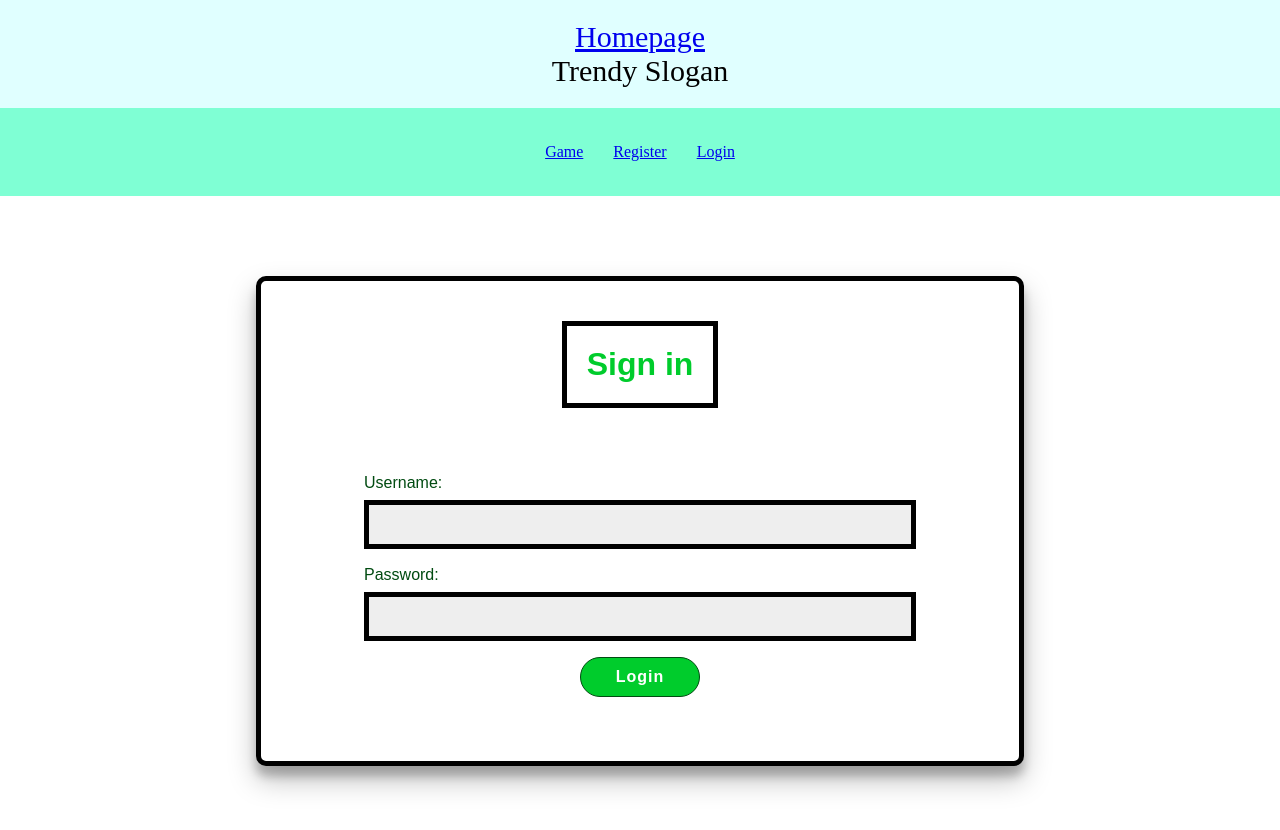
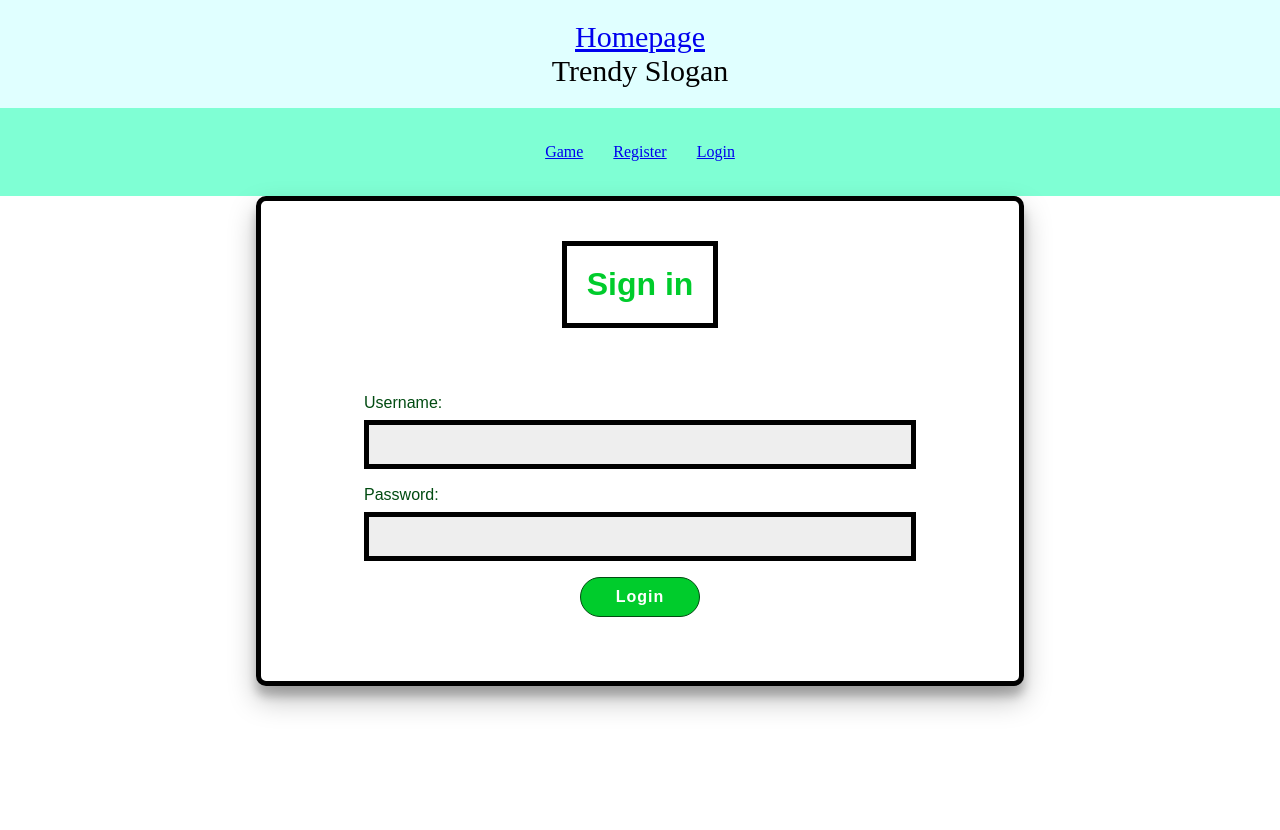
Before and after one commit to quantumomid/Atlas, a React (Create React App) app in the folder front-end/atlas-react-app/: page /login in a window 1280 px wide. Shown: the top 830 px of the page. After the commit the page ends 800 px from the top, so only its background shows below. Built offline with nearby package versions, Linux system fonts and the light colour scheme; no server answers.

Commit message:
add cursor pointer and remove vertical margin

```diff
--- a/front-end/atlas-react-app/src/Login.css
+++ b/front-end/atlas-react-app/src/Login.css
@@ -14,7 +14,7 @@
 			0 10px 10px rgba(0,0,0,0.22);
 	position: relative;
 	overflow: hidden;
-    margin: 10vh 20vw;
+    margin: 0vh 20vw;
 }
 .login-form{
     display: flex;
@@ -59,6 +59,7 @@
 	font-weight: bold;
 	padding: 10px 35px;
 	letter-spacing: 1px;
+    cursor: pointer;
 }
 
 .login-form button:active {
```
